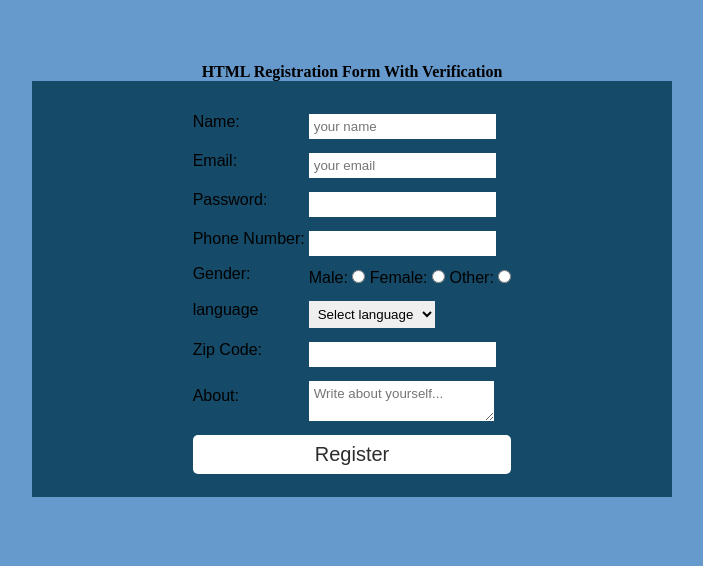
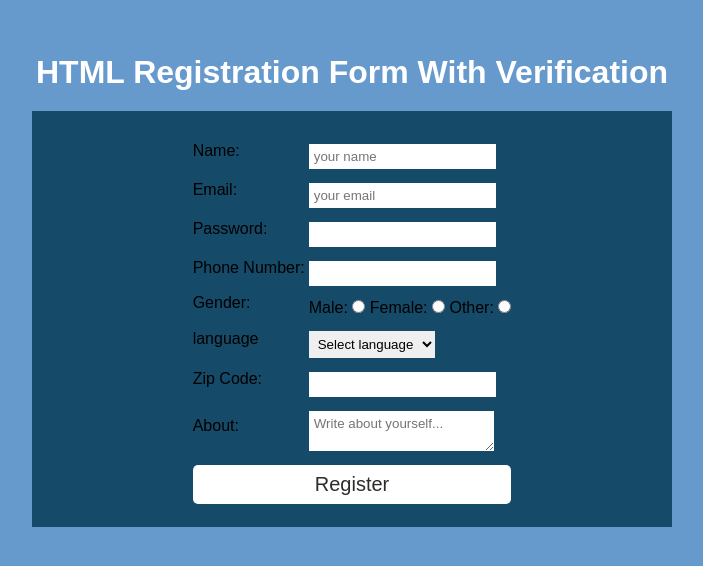
Before and after one commit to S7armad/HTML-CSS-Registration-Form-With-Varification, a plain HTML site: page index.html in a window 1280 px wide. Shown: the part 120-686 px from the top of the page, without its empty margins (288-991 px from the left). Drawn offline with Linux system fonts and the light colour scheme.

Commit message:
Update index.html

```diff
--- a/index.html
+++ b/index.html
@@ -1,6 +1,6 @@
 <div class="container">
   <link rel="stylesheet" type="text/css" href="style.css">
-  <h4>HTML Registration Form With Verification</h4>
+  <h1>HTML Registration Form With Verification</h1>
   <form name="registration" class="registartion-form" onsubmit="return formValidation()">
     <table>
       <tr>
```
